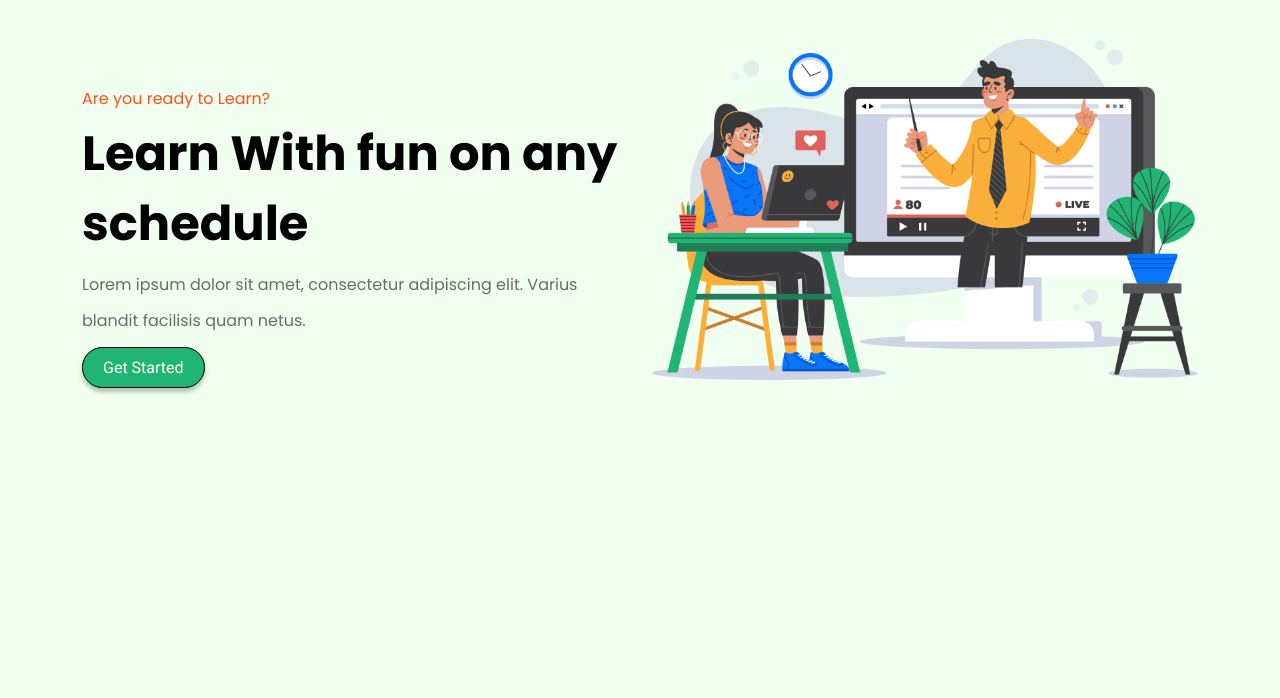
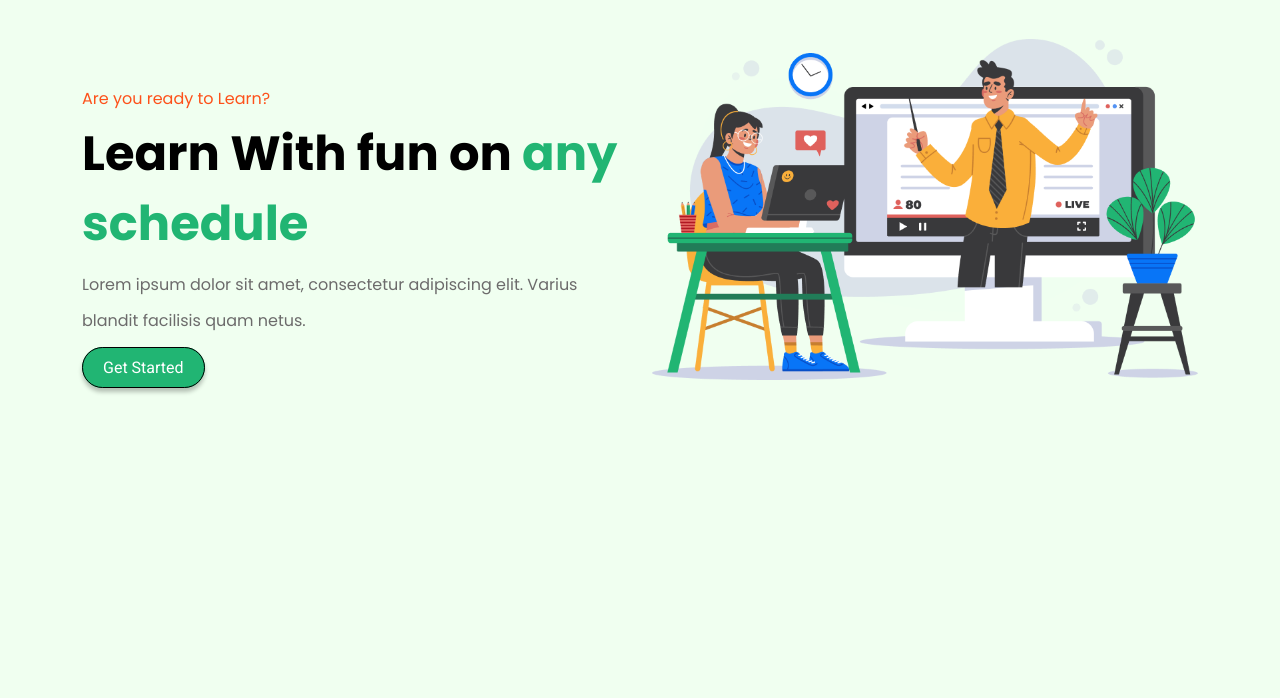
Before and after one commit to Shukla600/eschool, a plain HTML site: page index.html in a window 1280 px wide. Shown: the part 102-800 px from the top of the page. Drawn offline with nearby package versions, Linux system fonts and the light colour scheme.

Commit message:
Update style.css

```diff
--- a/css/style.css
+++ b/css/style.css
@@ -97,6 +97,9 @@ line-height: 36px;
 }
 .baner_part a:hover{
     background-color:#56548c;
+}
+.baner_part span{
+color: #21b573;
 }
 .feature{
 
```
